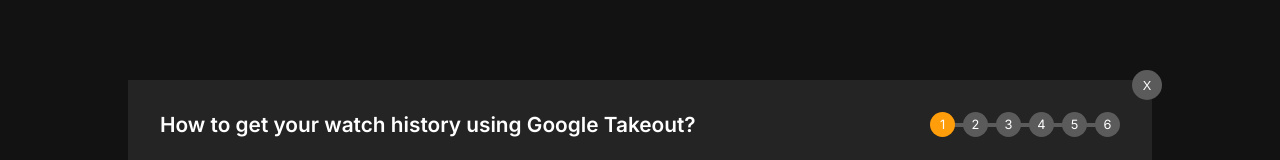
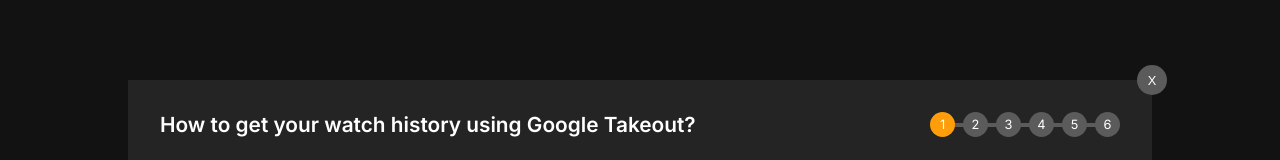
Before and after one commit to leosch1/youtube-path, a Next.js app: page / in a window 1280 px wide. Both pictures are taken after a click on the button "Use your own data". Shown: the top 160 px of the page. Built offline with nearby package versions, Linux system fonts and the light colour scheme.

Commit message:
add y-scrolling to modal

```diff
--- a/components/OwnDataModal.module.css
+++ b/components/OwnDataModal.module.css
@@ -18,12 +18,14 @@
     padding: 2em;
     background-color: var(--background-color);
     color: var(--primary-text-color);
+    overflow-y: scroll;
+    overflow-x: visible;
 }
 
 .closeButton {
     position: absolute;
-    top: -10px;
-    right: -10px;
+    top: calc(10% - 15px);
+    right: calc(10% - 15px);
     border: none;
     font-size: 0.8em;
     font-weight: 400;
@@ -33,6 +35,7 @@
     height: 30px;
     border-radius: 50%;
     background-color: var(--secondary-background-color);
+    z-index: 2000;
 }
 
 .head {
--- a/components/OwnDataModal.tsx
+++ b/components/OwnDataModal.tsx
@@ -31,8 +31,8 @@
 
     return (
         <div className={styles.modalOverlay} onClick={onClose}>
+            <button className={styles.closeButton} onClick={onClose}>X</button>
             <div className={styles.container} onClick={stopPropagation}>
-                <button className={styles.closeButton} onClick={onClose}>X</button>
 
                 <div className={styles.head}>
                     <h2>How to get your watch history using Google Takeout?</h2>
@@ -68,6 +68,7 @@
                     </div>
                 </div>
                 <button onClick={() => fileInputRef.current?.click()}>Select File</button>
+
             </div>
         </div>
     );
```
